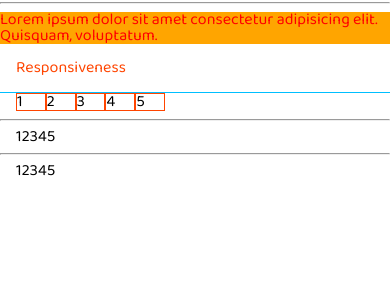
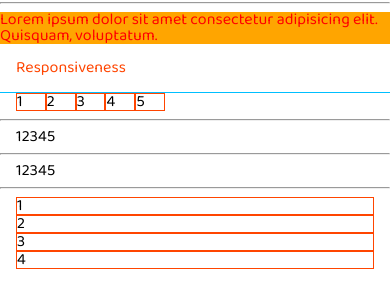
Before and after one commit to ozgursarikamis/styling-sandbox, a website built with Parcel: page src/index.html in a window 390 px wide. Shown: the part 279-580 px from the top of the page. Built offline with nearby package versions, Linux system fonts and the light colour scheme.

Commit message:
other breakpoint classes: usage

```diff
--- a/src/index.html
+++ b/src/index.html
@@ -79,6 +79,24 @@
             <div class="col-1-xl col-1-md">5</div>
         </div>
     </div>
+    <hr>
+
+    <div class="container">
+        <div class="row">
+            <div class="col-12-xs col-5-sm col-3-xl">
+                1
+            </div>
+            <div class="col-12-xs col-5-sm col-3-xl">
+                2
+            </div>
+            <div class="col-12-xs col-5-sm col-3-xl">
+                3
+            </div>
+            <div class="col-12-xs col-5-sm col-3-xl">
+                4
+            </div>
+        </div>
+    </div>
 </ul>
 <script type="module" src="./js/main.js"></script>
 </body>
```
